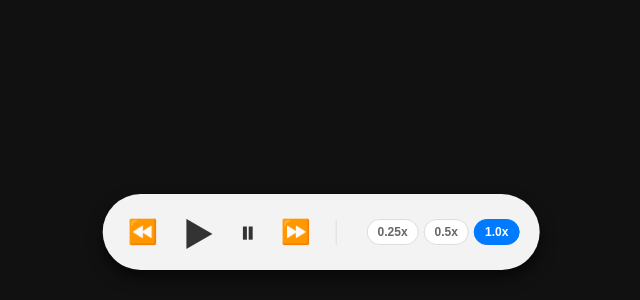
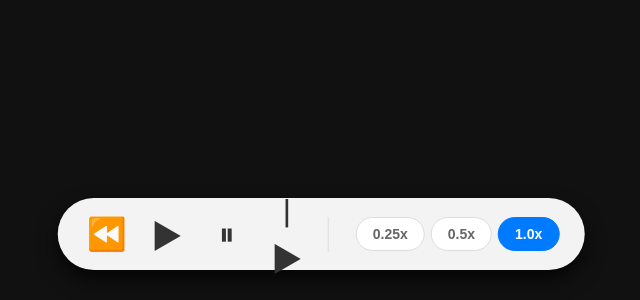
Before and after one commit to Chave-2026/md-lys, a plain HTML site: page index.html in a window 1280 px wide. Shown: the part 500-800 px from the top of the page, without its empty margins (319-959 px from the left). Drawn offline with Linux system fonts and the light colour scheme; some packages are replaced by stand-ins of ours; a script that the page names is missing.

Commit message:
Update index.html

```diff
--- a/index.html
+++ b/index.html
@@ -3,53 +3,55 @@
 <head>
     <meta charset="UTF-8">
     <meta name="viewport" content="width=device-width, initial-scale=1.0, maximum-scale=1.0, user-scalable=no">
-    <title>MD Trajectory Viewer - Final UI</title>
+    <title>MD Trajectory Viewer - Final Refined UI</title>
     <style>
         body { margin: 0; padding: 0; overflow: hidden; background-color: #111; font-family: sans-serif; }
         #viewport { width: 100vw; height: 100vh; }
 
-        /* 컨트롤 바: 한 줄로 통합 및 스타일 개선 */
+        /* 컨트롤 바: 한 줄 통합, 스타일 개선 */
         #controls {
             position: absolute; bottom: 30px; left: 50%; transform: translateX(-50%);
-            background: rgba(255, 255, 255, 0.95); padding: 10px 20px; border-radius: 50px;
-            display: flex; flex-direction: row; align-items: center; gap: 15px;
-            box-shadow: 0 8px 15px rgba(0,0,0,0.6); z-index: 10;
+            background: rgba(255, 255, 255, 0.95); padding: 12px 25px; border-radius: 60px;
+            display: flex; flex-direction: row; align-items: center; gap: 12px;
+            box-shadow: 0 10px 20px rgba(0,0,0,0.7); z-index: 10;
         }
 
-        /* 아이콘 버튼 스타일 (이미지처럼 보이게 설정) */
+        /* [핵심 수정] 모든 아이콘 버튼 크기 균일화 */
         .icon-btn {
-            background: none; border: none; cursor: pointer; padding: 5px;
+            background: none; border: none; cursor: pointer; padding: 0;
             display: flex; align-items: center; justify-content: center;
             transition: transform 0.2s; color: #333;
+            width: 48px; height: 48px; /* 모든 아이콘 버튼 크기 고정 */
         }
         .icon-btn:active { transform: scale(0.9); }
 
-        /* 재생/일시정지 큰 아이콘 */
-        .main-icon { font-size: 32px; }
-        /* 이전/다음 중간 아이콘 */
-        .sub-icon { font-size: 24px; color: #555; }
+        /* [핵심 수정] 재생/일시정지 크기를 이전/다음과 동일하게 설정 */
+        .control-icon { font-size: 32px; } /* 아이콘 자체 크기 */
 
-        /* 배속 버튼 스타일 */
-        .speed-group { display: flex; gap: 5px; margin-left: 10px; }
+        /* 배속 버튼 그룹 */
+        .speed-group { display: flex; gap: 6px; margin-left: 10px; }
+
+        /* [핵심 수정] 배속 버튼 크기 확대 */
         .speed-btn {
-            padding: 5px 10px; border: 1px solid #ddd; border-radius: 20px;
-            background: white; color: #666; font-size: 12px; font-weight: bold; cursor: pointer;
+            padding: 8px 16px; border: 1px solid #ddd; border-radius: 25px;
+            background: white; color: #666; font-size: 14px; font-weight: bold; cursor: pointer;
+            min-width: 60px; /* 최소 너비 확보 */
         }
         .speed-btn.active {
             background: #007BFF; color: white; border-color: #007BFF;
         }
 
-        .vertical-divider { width: 1px; height: 25px; background: #ddd; margin: 0 5px; }
+        .vertical-divider { width: 1px; height: 35px; background: #ddd; margin: 0 5px; }
     </style>
     <script src="https://unpkg.com/ngl@2.3.1/dist/ngl.js"></script>
 </head>
 <body>
     <div id="viewport"></div>
     <div id="controls">
-        <button class="icon-btn sub-icon" id="prevBtn" title="이전">⏪</button>
-        <button class="icon-btn main-icon" id="playBtn" title="재생">▶</button>
-        <button class="icon-btn main-icon" id="pauseBtn" title="정지">⏸</button>
-        <button class="icon-btn sub-icon" id="nextBtn" title="다음">⏩</button>
+        <button class="icon-btn control-icon" id="prevBtn" title="이전 프레임">⏪</button>
+        <button class="icon-btn control-icon" id="playBtn" title="재생">▶</button>
+        <button class="icon-btn control-icon" id="pauseBtn" title="일시정지">⏸</button>
+        <button class="icon-btn control-icon" id="nextBtn" title="다음 프레임">ㅣ▶</button>
 
         <div class="vertical-divider"></div>
 
@@ -67,14 +69,14 @@
 
             stage.loadFile("lys_mobile.pdb" + cacheBuster, { ext: "pdb" }).then(function (component) {
 
-                // LIN: 진한 노란색(기름색) 골격 강조
+                // LIN: 진한 노란색(기름색) 골격 강조 (고정)
                 component.addRepresentation("licorice", {
                     sele: "LIN",
                     color: "#C5B358",
                     radius: 0.25
                 });
 
-                // LYS: 원소별 색상 + 큰 볼 스타일
+                // LYS: 원소별 색상 + 큰 볼 스타일 (고정)
                 component.addRepresentation("ball+stick", {
                     sele: "LYS",
                     colorScheme: "element",
@@ -91,6 +93,8 @@
                     // 버튼 이벤트 연결
                     document.getElementById("playBtn").addEventListener("click", function() { player.play(); });
                     document.getElementById("pauseBtn").addEventListener("click", function() { player.pause(); });
+
+                    // [핵심 수정] 단일 프레임/스텝 이동 기능 (사용자가 원한 ㅣ있는 그거)
                     document.getElementById("nextBtn").addEventListener("click", function() {
                         player.pause();
                         trajComp.setFrame((trajComp.trajectory.currentFrame + 1) % trajComp.trajectory.frameCount);
```
